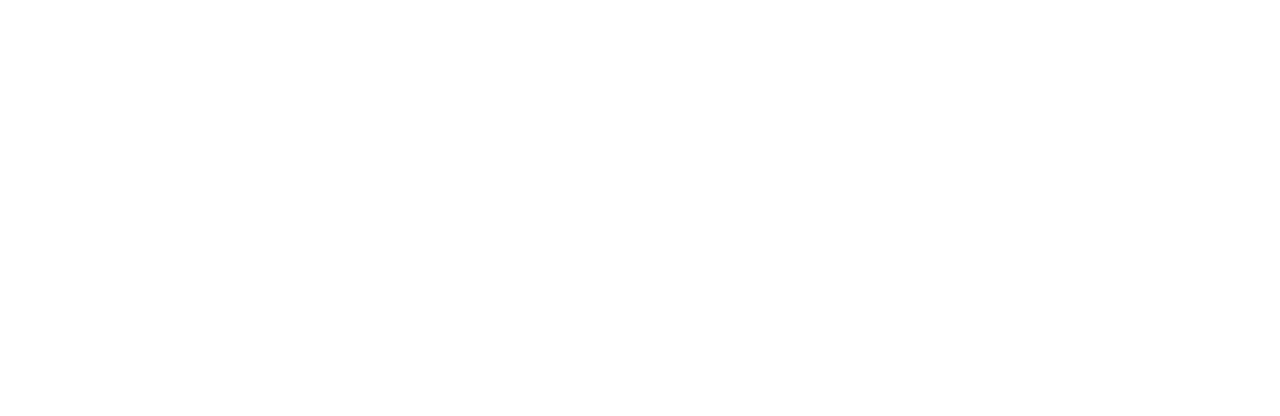
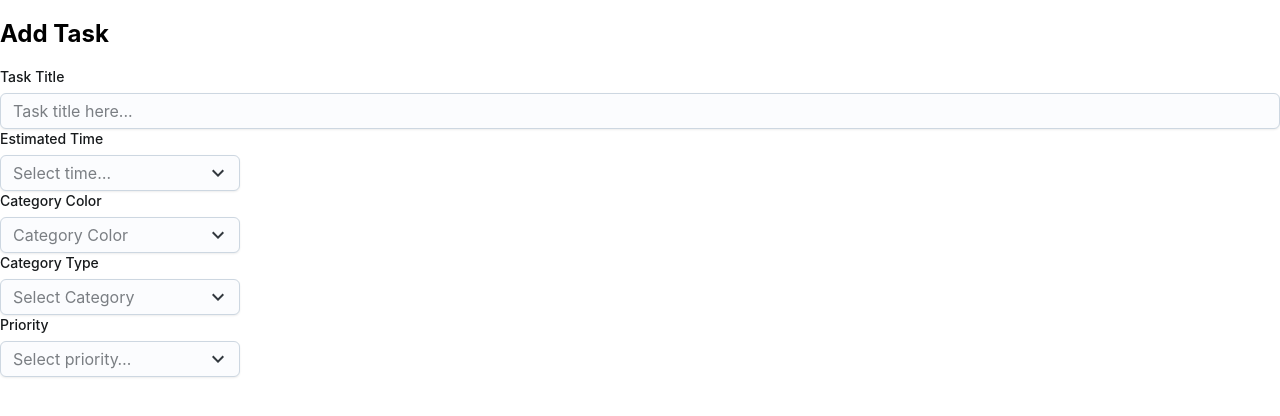
Before and after one commit to Co-Lab-You-Belong-in-Tech/loop, a React (Create React App) app: page /taskcreator in a window 1280 px wide. Before the commit this address had no page. Shown: the top 416 px of the page. Built offline with nearby package versions, Linux system fonts and the light colour scheme.

Commit message:
added task creator component

```diff
--- a/public/index.html
+++ b/public/index.html
@@ -4,6 +4,7 @@
     <meta charset="utf-8" />
     <link rel="icon" href="%PUBLIC_URL%/favicon.ico" />
     <link href="https://fonts.googleapis.com/icon?family=Material+Icons" rel="stylesheet">
+    <script src="https://kit.fontawesome.com/478c858f1a.js" crossorigin="anonymous"></script>
     <meta name="viewport" content="width=device-width, initial-scale=1" />
     <meta name="theme-color" content="#000000" />
     <meta
--- a/src/App.css
+++ b/src/App.css
@@ -7,3 +7,50 @@
 *, *:before, *:after {box-sizing: inherit}
 
 .sr-only { position: absolute; width: 1px; height: 1px; margin: -1px; border: 0; padding: 0; white-space: nowrap; clip-path: inset(100%); clip: rect(0 0 0 0); overflow: hidden;}
+
+.material-icons {
+    font-family: 'Material Icons';
+    font-weight: normal;
+    font-style: normal;
+    font-size: 24px;
+    /* Preferred icon size */
+    display: inline-block;
+    line-height: 1;
+    text-transform: none;
+    letter-spacing: normal;
+    word-wrap: normal;
+    white-space: nowrap;
+    direction: ltr;
+
+    /* Support for all WebKit browsers. */
+    -webkit-font-smoothing: antialiased;
+    /* Support for Safari and Chrome. */
+    text-rendering: optimizeLegibility;
+
+    /* Support for Firefox. */
+    -moz-osx-font-smoothing: grayscale;
+
+    /* Support for IE. */
+    font-feature-settings: 'liga';
+}
+
+/* create a task category colors */
+.blueCircle {
+    color: blue;
+}
+
+.greenCircle, .greenFlag {
+    color: green
+}
+
+.orangeCircle, .orangeFlag {
+    color: orange
+}
+
+.purpleCircle {
+    color: purple
+}
+
+.redCircle, .redFlag {
+    color: red;
+}
--- a/src/App.js
+++ b/src/App.js
@@ -4,6 +4,7 @@
 import Welcome from './components/Welcome';
 import NameInput from './components/NameInput';
 import AddTaskMenu from './components/AddTaskMenu';
+import TaskCreator from './components/TaskCreator';
 
 function App() {
 
@@ -14,6 +15,7 @@
                 <Route path="/home" element={<Home />} />
                 <Route path="/addtaskmenu" element={<AddTaskMenu />} />
                 <Route path="/name" element ={<NameInput />} />
+                <Route path='/taskcreator' element ={<TaskCreator />} />
             </Routes>
         </>
     );
--- a/src/components/AddTaskMenu.js
+++ b/src/components/AddTaskMenu.js
@@ -73,7 +73,7 @@
                             <Puller />
                             <List size="lg" component="nav">
                                 <ListItemButton>
-                                    <Link to="/ " onClick={() => onClose()}>
+                                    <Link to="/taskcreator " onClick={() => onClose()}>
                                         <h3><span class="material-icons">add</span>Create Task</h3>
                                     </Link>
                                 </ListItemButton>
--- /dev/null
+++ b/src/components/TaskCreator.js
@@ -0,0 +1,112 @@
+import FormControl from "@mui/joy/FormControl";
+import FormLabel from "@mui/joy/FormLabel";
+import Input from "@mui/joy/Input";
+import Select, { selectClasses } from '@mui/joy/Select';
+import Option from '@mui/joy/Option';
+import KeyboardArrowDown from '@mui/icons-material/KeyboardArrowDown';
+
+function TaskCreator() {
+    return (
+        <div className="taskCreator">
+            <h2 className="creatorTitle">Add Task</h2>
+            <FormControl>
+                <FormLabel>Task Title</FormLabel>
+                <Input placeholder="Task title here..." />
+
+                {/* Estimated Time */}
+                <FormLabel>Estimated Time</FormLabel>
+                <Select
+                    placeholder="Select time…"
+                    indicator={<KeyboardArrowDown />}
+                    sx={{
+                        width: 240,
+                        [`& .${selectClasses.indicator}`]: {
+                            transition: '0.2s',
+                            [`&.${selectClasses.expanded}`]: {
+                                transform: 'rotate(-180deg)',
+                            },
+                        },
+                    }}
+                >
+                    <Option value="5">5 minutes</Option>
+                    <Option value="15">15 minutes</Option>
+                    <Option value="30">30 minutes</Option>
+                    <Option value="45">45 minutes</Option>
+                    <Option value="60">1 hour</Option>
+                </Select>
+
+                {/* Category Color */}
+                <FormLabel>Category Color</FormLabel>
+                <Select
+                    placeholder="Category Color"
+                    indicator={<KeyboardArrowDown />}
+                    sx={{
+                        width: 240,
+                        [`& .${selectClasses.indicator}`]: {
+                            transition: '0.2s',
+                            [`&.${selectClasses.expanded}`]: {
+                                transform: 'rotate(-180deg)',
+                            },
+                        },
+                    }}
+                >
+                    <Option value="blue">
+                        <i class="fa-solid fa-circle blueCircle"></i>Blue</Option>
+
+                    <Option value="green">
+                        <i class="fa-solid fa-circle greenCircle"></i> Green</Option>
+
+                    <Option value="orange"><i class="fa-solid fa-circle orangeCircle"></i>Orange</Option>
+
+                    <Option value="purple"><i class="fa-solid fa-circle purpleCircle"></i>Purple</Option>
+
+                    <Option value="red"><i class="fa-solid fa-circle redCircle"></i>Red</Option>
+                </Select>
+
+                {/* Category Type */}
+                <FormLabel>Category Type</FormLabel>
+                <Select
+                    placeholder="Select Category"
+                    indicator={<KeyboardArrowDown />}
+                    sx={{
+                        width: 240,
+                        [`& .${selectClasses.indicator}`]: {
+                            transition: '0.2s',
+                            [`&.${selectClasses.expanded}`]: {
+                                transform: 'rotate(-180deg)',
+                            },
+                        },
+                    }}
+                >
+                    <Option value="health">Health</Option>
+                    <Option value="household">Household</Option>
+                    <Option value="childcare">Childcare</Option>
+                    <Option value="errands">Errands</Option>
+                    <Option value="hobby">Hobby</Option>
+                </Select>
+
+                {/* Priority */}
+                <FormLabel>Priority</FormLabel>
+                <Select
+                    placeholder="Select priority…"
+                    indicator={<KeyboardArrowDown />}
+                    sx={{
+                        width: 240,
+                        [`& .${selectClasses.indicator}`]: {
+                            transition: '0.2s',
+                            [`&.${selectClasses.expanded}`]: {
+                                transform: 'rotate(-180deg)',
+                            },
+                        },
+                    }}
+                >
+                    <Option value="High"><i class="fa-solid fa-flag redFlag"></i>High</Option>
+                    <Option value="Medium"><i class="fa-solid fa-flag orangeFlag"></i>Medium</Option>
+                    <Option value="Low"><i class="fa-solid fa-flag greenFlag"></i>Low</Option>
+                </Select>
+            </FormControl>
+        </div>
+    );
+}
+
+export default TaskCreator;
```
